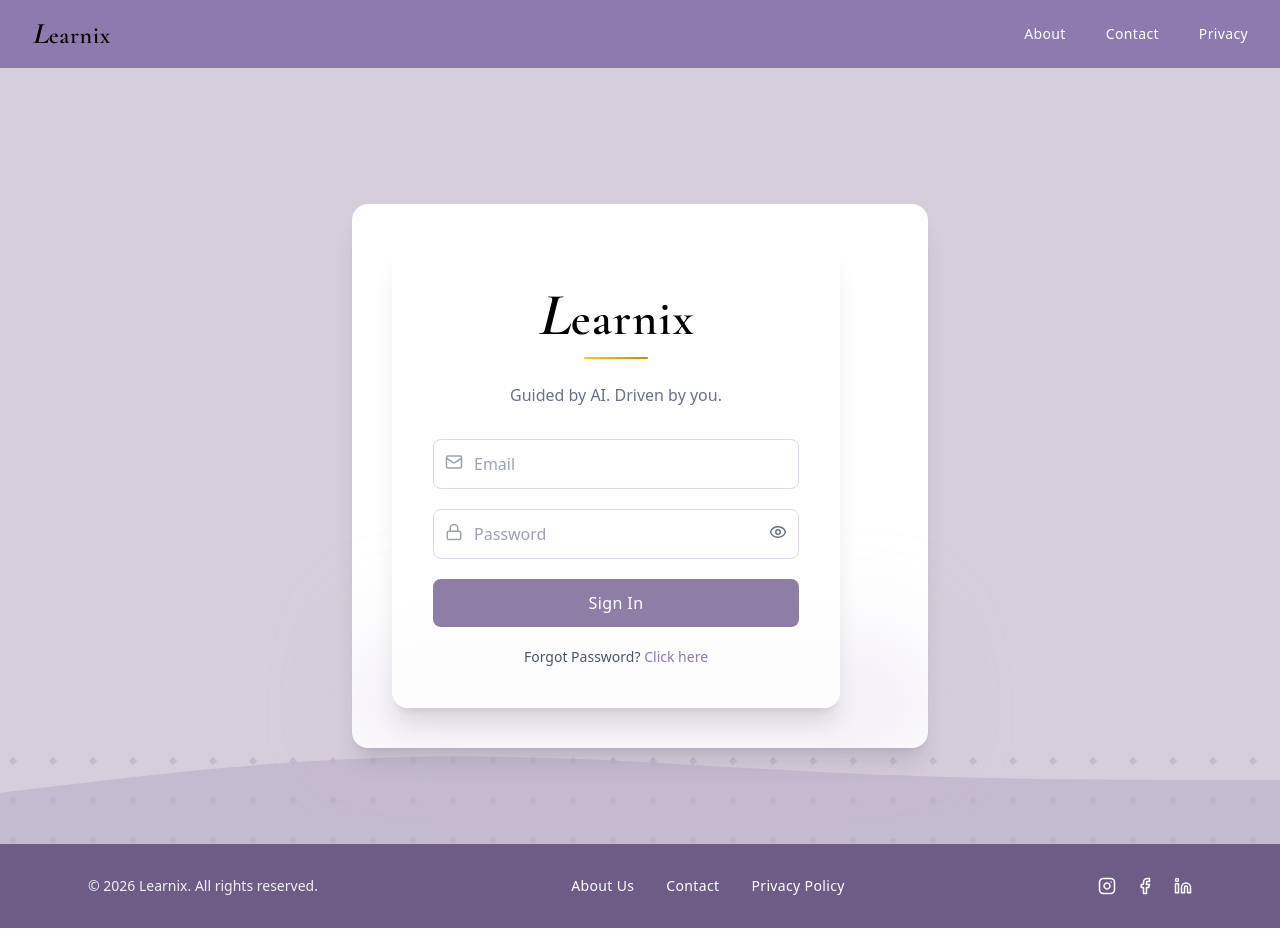
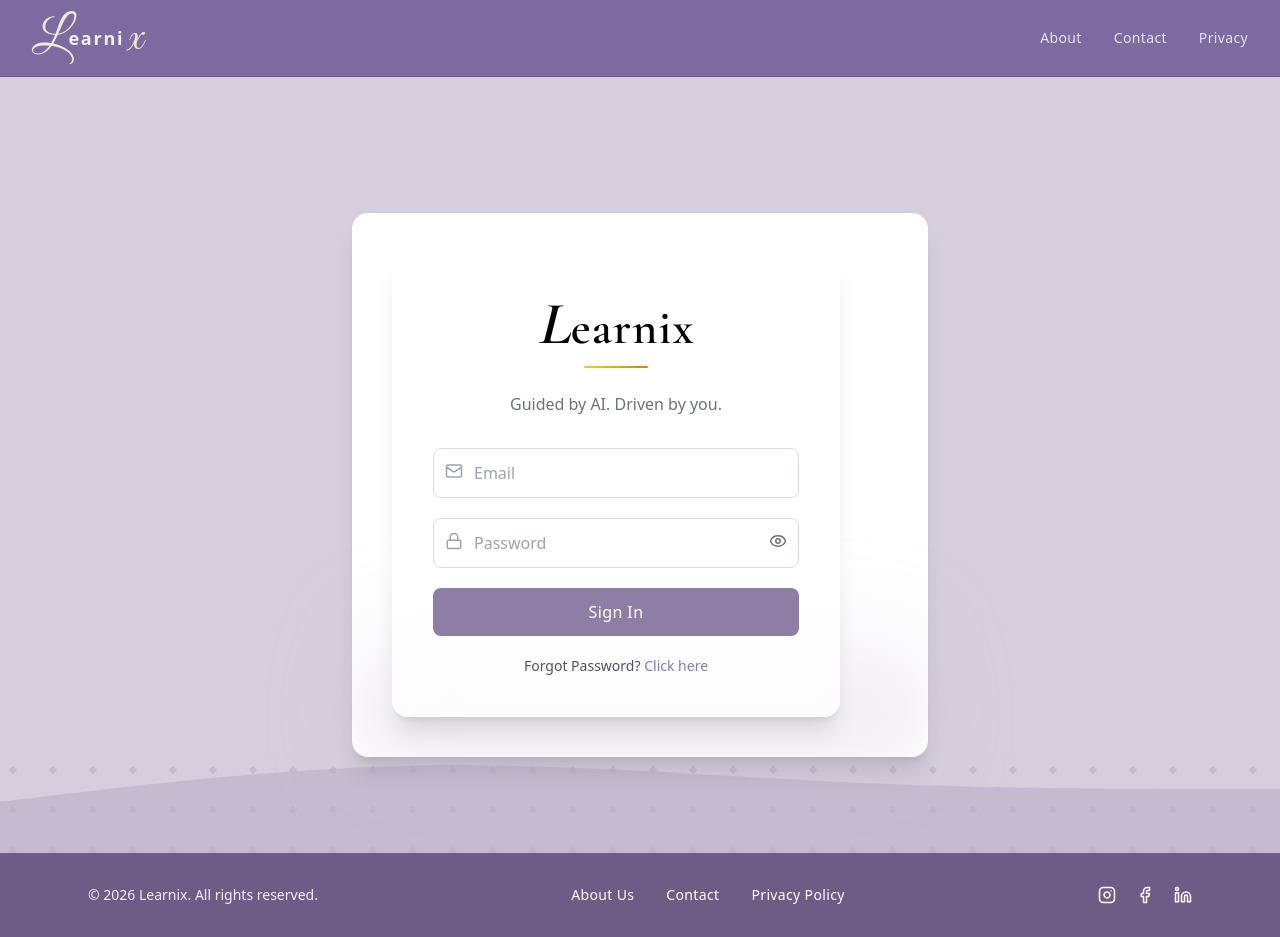
Before and after one commit to Hayaaghawani/learnix, a React (Vite) app in the folder frontend/: page / in a window 1280 px wide. Built offline with nearby package versions, Linux system fonts and the light colour scheme.

Commit message:
navbar fixes

```diff
--- a/frontend/index.html
+++ b/frontend/index.html
@@ -5,6 +5,7 @@
     <link rel="icon" type="image/svg+xml" href="/vite.svg" />
     <meta name="viewport" content="width=device-width, initial-scale=1.0" />
     <title>frontend</title>
+    <link href="https://fonts.googleapis.com/css2?family=Great+Vibes&display=swap" rel="stylesheet">
   </head>
   <body>
     <div id="root"></div>
--- a/frontend/src/components/Navbar.jsx
+++ b/frontend/src/components/Navbar.jsx
@@ -1,5 +1,4 @@
 import { NavLink, useLocation, useNavigate } from "react-router-dom"
-import { Bell } from "lucide-react"
 
 const API_BASE_URL = import.meta.env.VITE_API_BASE_URL || "http://localhost:8000"
 
@@ -22,14 +21,11 @@ function Navbar() {
 
   const handleLogout = async () => {
     const token = localStorage.getItem("token")
-
     try {
       if (token) {
         await fetch(`${API_BASE_URL}/auth/logout`, {
           method: "POST",
-          headers: {
-            Authorization: `Bearer ${token}`
-          }
+          headers: { Authorization: `Bearer ${token}` }
         })
       }
     } catch (error) {
@@ -42,76 +38,52 @@ function Navbar() {
     }
   }
 
-  const getNotificationsPath = () => {
-    if (userRole === "student") {
-      return "/student/notifications"
-    } else if (userRole === "instructor") {
-      return "/instructor/notifications"
-    }
-    return null
-  }
-
-  const notificationsPath = getNotificationsPath()
-
   return (
-   <header className="sticky top-0 left-0 w-full z-50 bg-[#8E7AAE]">
-      <div className="max-w-7xl mx-auto px-8 py-4 flex justify-between items-center">
+    <header className="sticky top-0 left-0 w-full z-50 bg-[#7B6BA0] backdrop-blur-sm border-b border-[#6a5a8e]">
+      <div className="max-w-7xl mx-auto px-8 py-3.5 flex justify-between items-center">
 
     {/* Logo */}
 <div
-          onClick={() => navigate('/')}
-          className="text-2xl font-luxury cursor-pointer tracking-wide"
+  onClick={() => navigate("/")}
+  className="flex items-center gap-0.5 cursor-pointer group"
 >
-          <span className="italic text-3xl">L</span>earnix
+  <span style={{ fontFamily: "'Great Vibes', cursive", color: "#f0ecda" }} className="text-5xl leading-none">
+    L
+  </span>
+  <span className="text-white/90 font-semibold tracking-widest text-lg">
+    earni
+  </span>
+  <span style={{ fontFamily: "'Great Vibes', cursive", color: "#ece7cd" }} className="text-5xl leading-none">
+    x
+  </span>
 </div>
+        {/* Nav links */}
+        <nav className="flex gap-8 text-sm tracking-wide text-white/80 font-medium items-center">
 
-        {/* Navigation Links */}
-  <nav className="flex gap-10 text-sm tracking-wide text-white font-medium items-center">
+          {["About", "Contact", "Privacy"].map((label) => (
             <NavLink
-            to="/about"
+              key={label}
+              to={`/${label.toLowerCase()}`}
               className={({ isActive }) =>
                 isActive
-                ? "text-white border-b-2 border-[#3e2764] pb-1"
-                : "hover:text-[#3e2764] transition"
+                  ? "text-white relative after:absolute after:bottom-[-4px] after:left-0 after:w-full after:h-0.5 after:bg-white after:rounded-full"
+                  : "hover:text-white transition duration-200 relative after:absolute after:bottom-[-4px] after:left-0 after:w-0 after:h-0.5 after:bg-white/60 after:rounded-full hover:after:w-full after:transition-all after:duration-300"
               }
             >
-            About
+              {label}
             </NavLink>
-
-          <NavLink
-            to="/contact"
-            className={({ isActive }) =>
-              isActive
-                ? "text-white border-b-2 border-[#3e2764] pb-1"
-                : "hover:text-[#3e2764] transition"
-            }
-          >
-            Contact
-          </NavLink>
-
-          <NavLink
-            to="/privacy"
-            className={({ isActive }) =>
-              isActive
-                ? "text-white border-b-2 border-[#3e2764] pb-1"
-                : "hover:text-[#3e2764] transition"
-            }
-          >
-            Privacy
-          </NavLink>
-
+          ))}
 
           {isLoggedIn && location.pathname !== "/" && (
             <button
               onClick={handleLogout}
-              className="bg-white/20 px-3 py-1.5 rounded-md hover:bg-white/30 transition"
+              className="ml-2 text-white/90 border border-white/30 px-4 py-1.5 rounded-lg text-sm font-medium hover:bg-white/10 hover:border-white/50 transition duration-200"
             >
               Logout
             </button>
           )}
 
         </nav>
-
       </div>
     </header>
   )
```
Lines whose indentation alone changed are shown as unchanged.
